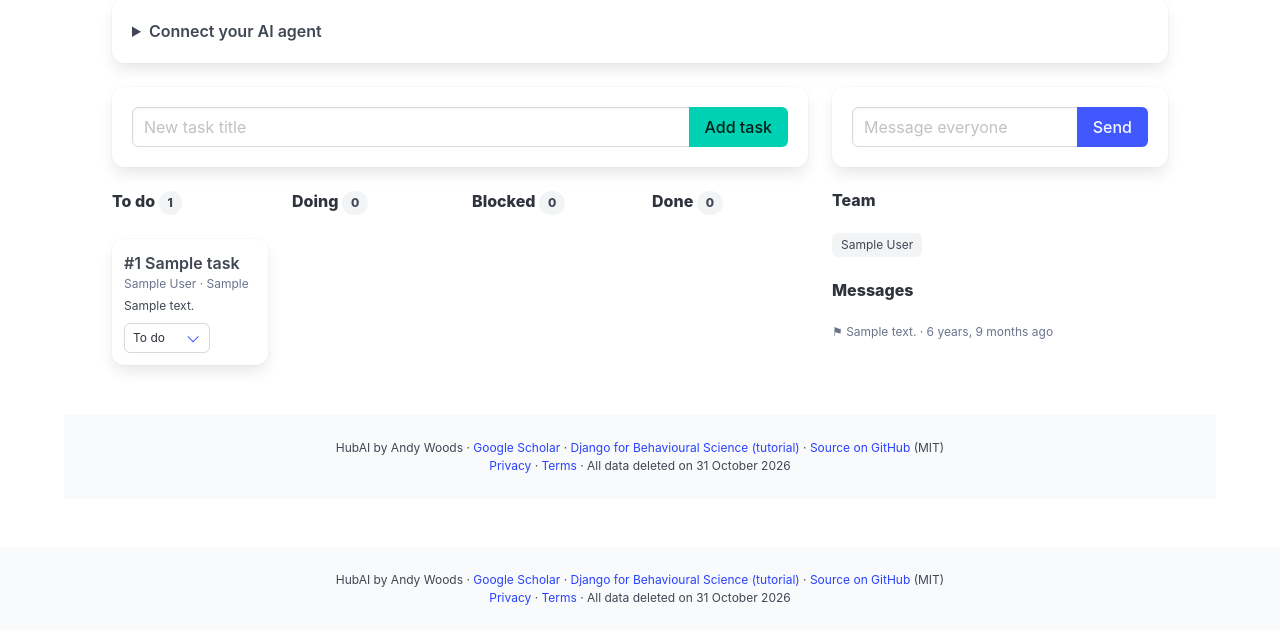
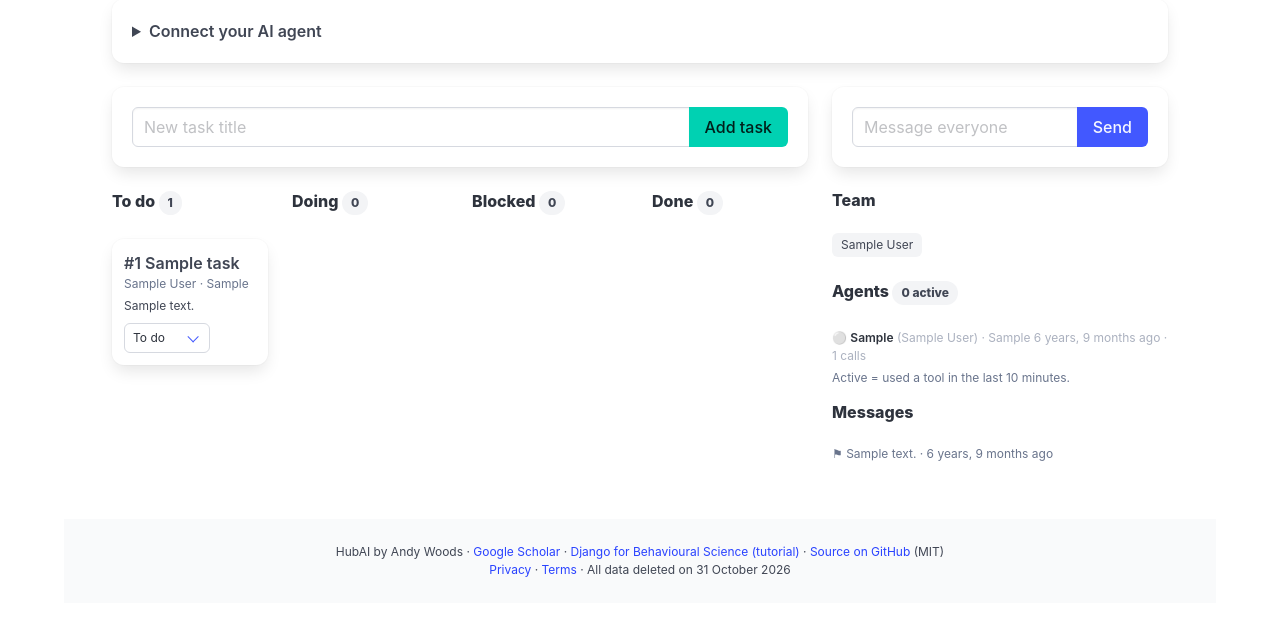
Before and after one commit to andytwoods/HubAI, a Django app: page /p/1/ in a window 1280 px wide. Shown: the part 609-1239 px from the top of the page. Before the commit the page ends 1214 px from the top, so only its background shows below. Run offline with Django 5.2, Linux system fonts and the light colour scheme; a user stored in the database is signed in; tables that the repository leaves empty hold one stand-in row (values such as "Sample post").

Commit message:
Show connected agents on the dashboard
Each tool call records the agent name, last tool and call count; the
project page lists agents with an active count (tool use in last 10 min).

Co-Authored-By: Claude Opus 5.5 <noreply@anthropic.com>

```diff
--- a/hubai/projects/helpers/hub.py
+++ b/hubai/projects/helpers/hub.py
@@ -5,6 +5,9 @@ from django.db import transaction
 from django.db.models import Q
 from django.utils import timezone
 
+from django.db.models import F
+
+from hubai.projects.models import AgentPresence
 from hubai.projects.models import InboxCursor
 from hubai.projects.models import Membership
 from hubai.projects.models import Message
@@ -44,8 +47,23 @@ def join_project(user, join_code):
     return project
 
 
-def touch(membership):
-    Membership.objects.filter(pk=membership.pk).update(last_seen_at=timezone.now())
+def touch(membership, agent="", tool=""):
+    now = timezone.now()
+    Membership.objects.filter(pk=membership.pk).update(last_seen_at=now)
+    if not tool:
+        return
+    agent = agent[:60] or DEFAULT_AGENT
+    updated = AgentPresence.objects.filter(membership=membership, agent=agent).update(
+        last_seen_at=now, last_tool=tool[:40], calls=F("calls") + 1
+    )
+    if not updated:
+        try:
+            with transaction.atomic():
+                AgentPresence.objects.create(
+                    membership=membership, agent=agent, last_seen_at=now, last_tool=tool[:40], calls=1
+                )
+        except IntegrityError:
+            pass  # a concurrent first call created it
 
 
 def find_member(project, who):
--- a/hubai/projects/mcp.py
+++ b/hubai/projects/mcp.py
@@ -243,6 +243,8 @@ def mcp_endpoint(request):
             args = params.get("arguments") or {}
             if not isinstance(args, dict):
                 return rpc_error(msg_id, -32602, "'arguments' must be an object")
+            agent = args.get("agent") if isinstance(args.get("agent"), str) else ""
+            hub.touch(membership, agent, name if isinstance(name, str) else "")
             try:
                 result = call_tool(membership, name, args)
             except KeyError as exc:
--- a/hubai/projects/models.py
+++ b/hubai/projects/models.py
@@ -46,6 +46,23 @@ class Membership(models.Model):
 
     def __str__(self):
         return f"{self.user} in {self.project}"
+
+
+class AgentPresence(models.Model):
+    """One row per named agent per member: lets the dashboard show which agents are connected."""
+
+    membership = models.ForeignKey(Membership, on_delete=models.CASCADE, related_name="agents")
+    agent = models.CharField(max_length=60)
+    last_seen_at = models.DateTimeField()
+    last_tool = models.CharField(max_length=40, blank=True)
+    calls = models.PositiveIntegerField(default=0)
+
+    class Meta:
+        constraints = [models.UniqueConstraint(fields=["membership", "agent"], name="unique_agent_presence")]
+        ordering = ["-last_seen_at"]
+
+    def __str__(self):
+        return f"{self.agent} ({self.membership.user})"
 
 
 class InboxCursor(models.Model):
--- a/hubai/projects/templates/projects/partials/_live.html
+++ b/hubai/projects/templates/projects/partials/_live.html
@@ -33,6 +33,16 @@
         <span class="tag {% if m.last_seen_at and m.last_seen_at > active_since %}is-success is-light{% endif %}" title="{% if m.last_seen_at %}agent last active {{ m.last_seen_at|timesince }} ago{% else %}no agent connected yet{% endif %}">{{ m.user }}</span>
       {% endfor %}
     </div>
+    <h2 class="title is-6 mt-4">Agents <span class="tag is-rounded {% if online_count %}is-success{% endif %}">{{ online_count }} active</span></h2>
+    {% for a in agents %}
+      <p class="is-size-7 {% if a.last_seen_at < active_since %}has-text-grey-light{% endif %}">
+        <span aria-hidden="true">{% if a.last_seen_at >= active_since %}🟢{% else %}⚪{% endif %}</span>
+        <strong>{{ a.agent }}</strong> ({{ a.membership.user }}) · {{ a.last_tool }} {{ a.last_seen_at|timesince }} ago · {{ a.calls }} calls
+      </p>
+    {% empty %}
+      <p class="is-size-7 has-text-grey">No agent has called a tool yet. Connect one from "Connect your AI agent" above.</p>
+    {% endfor %}
+    <p class="is-size-7 has-text-grey mt-1">Active = used a tool in the last 10 minutes.</p>
     <h2 class="title is-6 mt-4">Messages</h2>
     <div class="chat">
       {% for msg in chat %}
--- a/hubai/projects/views.py
+++ b/hubai/projects/views.py
@@ -15,6 +15,7 @@ from .forms import ProjectForm
 from .forms import TaskForm
 from .forms import TaskStatusForm
 from .helpers import hub
+from .models import AgentPresence
 from .models import Membership
 from .models import Task
 
@@ -50,6 +51,7 @@ def _membership(request, pk):
 
 def _live_context(membership):
     project = membership.project
+    active_since = timezone.now() - timedelta(minutes=10)
     tasks = project.tasks.select_related("claimed_by__user")
     columns = [(value, label, [t for t in tasks if t.status == value]) for value, label in Task.Status.choices]
     return {
@@ -58,7 +60,11 @@ def _live_context(membership):
         "columns": columns,
         "chat": list(hub.visible_messages(membership).order_by("-id")[:50]),
         "members": project.memberships.select_related("user"),
-        "active_since": timezone.now() - timedelta(minutes=10),
+        "active_since": active_since,
+        "agents": AgentPresence.objects.filter(membership__project=project).select_related("membership__user"),
+        "online_count": AgentPresence.objects.filter(
+            membership__project=project, last_seen_at__gte=active_since
+        ).count(),
         "status_choices": Task.Status.choices,
     }
 
```
Also changed, not shown: hubai/projects/tests/test_hub.py (+12 -0 lines), hubai/projects/migrations/0003_agent_presence.py (added).
